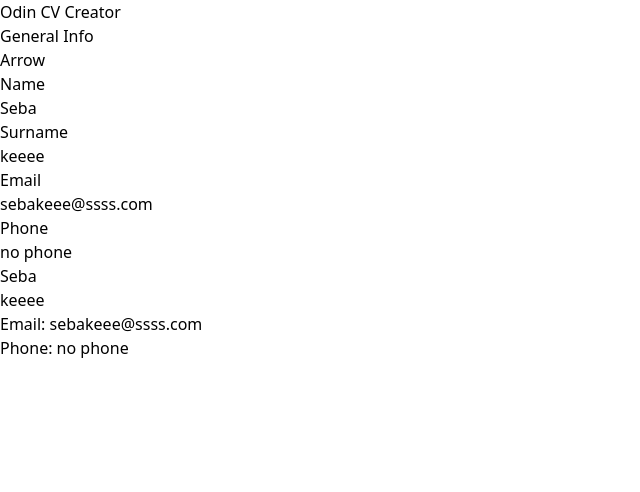
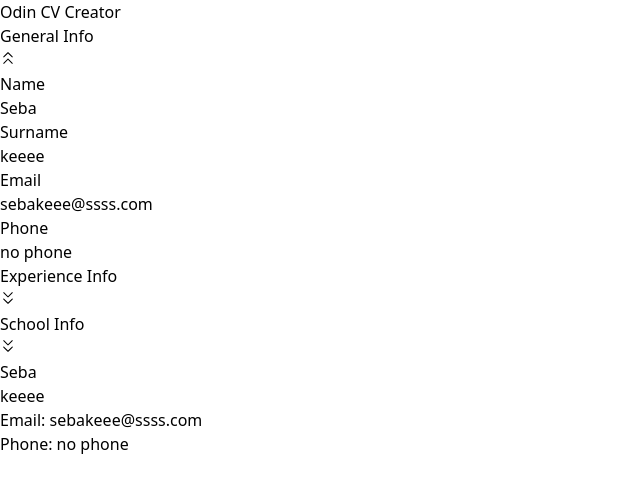
Before and after one commit to Satorki/odin-CVCreator, a React (Vite) app in the folder odin-cv-creator/: page / in a window 1280 px wide. Shown: the top 492 px of the page, without its empty margins (0-640 px from the left). Built offline with nearby package versions, Linux system fonts and the light colour scheme.

Commit message:
shuffle for info cards added plus creating array of inputs for Education and Experiance info cards

```diff
--- /dev/null
+++ b/odin-cv-creator/src/components/atoms/AddedInfo.jsx
@@ -0,0 +1,10 @@
+const AddedInfo = ({firstValue, secondValue}) => {
+  return (
+    <div className="flex justify-between pt-3">
+      <p>{firstValue}</p>
+      <p>{secondValue}</p>
+    </div>
+  )
+}
+
+export default AddedInfo
--- a/odin-cv-creator/src/components/atoms/CardTitle.jsx
+++ b/odin-cv-creator/src/components/atoms/CardTitle.jsx
@@ -1,8 +1,12 @@
-const CardTitle = ({ title }) => {
+import { RxDoubleArrowDown, RxDoubleArrowUp } from "react-icons/rx";
+
+const CardTitle = ({ title, handleCardToggle, isVisible }) => {
   return (
     <div className="flex justify-between ">
       <h2 className="text-lg">{title}</h2>
-      <p>Arrow</p>
+      <button className="text-xl" onClick={handleCardToggle}>
+        {isVisible ? <RxDoubleArrowUp /> : <RxDoubleArrowDown />}
+      </button>
     </div>
   );
 };
--- /dev/null
+++ b/odin-cv-creator/src/components/atoms/InfoCardButtons.jsx
@@ -0,0 +1,13 @@
+const InfoCardButtons = ({ clearInputs, addInfo }) => {
+  return (
+    <div className="flex justify-between pt-3">
+      <button>Delete</button>
+      <div className="flex justify-between w-20">
+        <button onClick={clearInputs}>Clear</button>
+        <button onClick={addInfo}>Add</button>
+      </div>
+    </div>
+  );
+};
+
+export default InfoCardButtons;
--- a/odin-cv-creator/src/components/atoms/InfoInput.jsx
+++ b/odin-cv-creator/src/components/atoms/InfoInput.jsx
@@ -6,7 +6,7 @@ const InfoInput = ({ inputHandler, inputTitle, inputValue }) => {
         type="text"
         onChange={inputHandler}
         value={inputValue}
-        className="border border-black"
+        className="border border-black w-44"
       />
     </div>
   );
--- a/odin-cv-creator/src/components/atoms/StylizationInfoCv.jsx
+++ b/odin-cv-creator/src/components/atoms/StylizationInfoCv.jsx
@@ -1,6 +1,6 @@
 const StylizationInfoCv = ({children}) => {
   return (
-    <div className="flex bg-gradient-to-r from-slate-600 to-slate-300 h-screen">
+    <div className="flex bg-gradient-to-r from-slate-600 to-slate-300">
     {children}
     </div>
   )
--- /dev/null
+++ b/odin-cv-creator/src/components/molecules/EduExpSectionCard.jsx
@@ -0,0 +1,89 @@
+import { useState } from "react";
+import CardTitle from "../atoms/CardTitle";
+import InfoCardButtons from "../atoms/InfoCardButtons";
+import InfoInput from "../atoms/InfoInput";
+import AddedInfo from "../atoms/AddedInfo";
+
+const EduExpSectionCard = ({
+  title,
+  inputsData,
+  handleCardToggle,
+  isVisible,
+  dataName
+}) => {
+  const [inputValues, setInputValues] = useState(() =>
+    inputsData.reduce((acc, input) => {
+      acc[input.id] = "";
+      return acc;
+    }, {})
+  );
+
+  const clearInputs = () => {
+    const clearedValues = inputsData.reduce((acc, input) => {
+      acc[input.id] = "";
+      return acc;
+    }, {});
+    setInputValues(clearedValues);
+  };
+
+  const handleChange = (id, value) => {
+    setInputValues((prevValues) => ({
+      ...prevValues,
+      [id]: value,
+    }));
+  };
+
+  const [addedElements, setAddedElements] = useState([]);
+
+  const addInfo = () => {
+    setAddedElements((prevElements) => {
+      let firstValue, secondValue;
+      if (dataName === "Education") {
+        firstValue = inputValues[8];  // Upewnij się, że indeks 4 istnieje
+        secondValue = inputValues[9]; // Upewnij się, że indeks 5 istnieje
+      } else {
+        firstValue = inputValues[4];  // Upewnij się, że indeks 8 istnieje
+        secondValue = inputValues[5]; // Upewnij się, że indeks 9 istnieje
+      }
+      return [...prevElements, { firstValue, secondValue }];
+    });
+  };
+
+  return (
+    <>
+      <div className="bg-slate-400 min-w-80 m-5 p-3 rounded-xl shadow-xl">
+        <div className="pb-5">
+          <CardTitle
+            handleCardToggle={handleCardToggle}
+            title={title}
+            isVisible={isVisible}
+          />
+        </div>
+        {isVisible && (
+          <div className="flex flex-col gap-2">
+            {inputsData.map((info) => (
+              <InfoInput
+                inputTitle={info.Title}
+                key={info.id}
+                inputValue={inputValues[info.id]}
+                inputHandler={(e) => handleChange(info.id, e.target.value)}
+              />
+            ))}
+            <InfoCardButtons clearInputs={clearInputs} addInfo={addInfo} />
+          </div>
+        )}
+        <div>
+          {addedElements.map((element, index) => (
+            <AddedInfo
+              key={index}
+              firstValue={element.firstValue}
+              secondValue={element.secondValue}
+            />
+          ))}
+        </div>
+      </div>
+    </>
+  );
+};
+
+export default EduExpSectionCard;
--- a/odin-cv-creator/src/components/molecules/InfoSectionCard.jsx
+++ /dev/null
@@ -1,36 +0,0 @@
-import CardTitle from "../atoms/CardTitle";
-import { InputsContext } from "../organisms/InputsConnections";
-import { useContext } from "react";
-import InfoInput from "../atoms/InfoInput";
-
-const InfoSectionCard = ({ title, inputsData, dataName }) => {
-  const { states, handleStateChange } = useContext(InputsContext);
-
-  const handleChange = (index, e) => {
-    handleStateChange(dataName, index, e.target.value);
-  };
-
-  return (
-    <>
-      <div className="bg-slate-400 min-w-80 m-5 p-3 rounded-xl shadow-xl">
-        <div className="pb-5">
-          <CardTitle title={title} />
-        </div>
-        <div className="flex flex-col gap-2">
-          {inputsData.map((info, index) => (
-            <InfoInput
-              inputTitle={info.Title}
-              key={info.id}
-              inputHandler={(e) => {
-                handleChange(index, e);
-              }}
-              inputValue={states[dataName][index]}
-            />
-          ))}
-        </div>
-      </div>
-    </>
-  );
-};
-
-export default InfoSectionCard;
--- /dev/null
+++ b/odin-cv-creator/src/components/molecules/PersonalSectionCard.jsx
@@ -0,0 +1,48 @@
+import CardTitle from "../atoms/CardTitle";
+import { InputsContext } from "../organisms/InputsConnections";
+import { useContext } from "react";
+import InfoInput from "../atoms/InfoInput";
+
+const PersonalSectionCard = ({
+  title,
+  inputsData,
+  dataName,
+  handleCardToggle,
+  isVisible,
+}) => {
+  const { states, handleStateChange } = useContext(InputsContext);
+
+  const handleChange = (id, e) => {
+    handleStateChange(dataName, id, e.target.value);
+  };
+
+  return (
+    <>
+      <div className="bg-slate-400 min-w-80 m-5 p-3 rounded-xl shadow-xl">
+        <div className="pb-5">
+          <CardTitle
+          handleCardToggle={handleCardToggle}
+            title={title}
+            isVisible={isVisible}
+          />
+        </div>
+        {isVisible && (
+          <div className="flex flex-col gap-2">
+            {inputsData.map((info) => (
+              <InfoInput
+                inputTitle={info.Title}
+                key={info.id}
+                inputHandler={(e) => {
+                  handleChange(info.id, e);
+                }}
+                inputValue={states[dataName][info.id]}
+              />
+            ))}
+          </div>
+        )}
+      </div>
+    </>
+  );
+};
+
+export default PersonalSectionCard;
--- a/odin-cv-creator/src/components/organisms/InfoSectionListing.jsx
+++ b/odin-cv-creator/src/components/organisms/InfoSectionListing.jsx
@@ -1,22 +1,37 @@
-import InfoSectionCard from "../molecules/InfoSectionCard";
+import PersonalSectionCard from "../molecules/PersonalSectionCard";
 import inputsData from "../../assets/inputsData.json";
+import EduExpSectionCard from "../molecules/EduExpSectionCard";
+import { useState } from "react";
 
 const InfoSectionListing = () => {
+  const [visibleCard, setVisibleCard] = useState("General");
 
+  const handleCardToggle = (cardName) => {
+    setVisibleCard((prevCard) => (prevCard === cardName ? "" : cardName));
+  };
 
   return (
     <div className="">
-      <InfoSectionCard
+      <PersonalSectionCard
+        isVisible={visibleCard === "General"}
+        handleCardToggle={() => handleCardToggle("General")}
         title={"General Info"}
         inputsData={inputsData.General}
         dataName={"General"}
       />
-      {/* <InfoSectionCard
+      <EduExpSectionCard
+        isVisible={visibleCard === "Experience"}
+        handleCardToggle={() => handleCardToggle("Experience")}
         title={"Experience Info"}
+        inputsData={inputsData.Experience}
       />
-      <InfoSectionCard
+      <EduExpSectionCard
+        isVisible={visibleCard === "Education"}
+        handleCardToggle={() => handleCardToggle("Education")}
         title={"School Info"}
-      /> */}
+        inputsData={inputsData.Education}
+        dataName={"Education"}
+      />
     </div>
   );
 };
```
